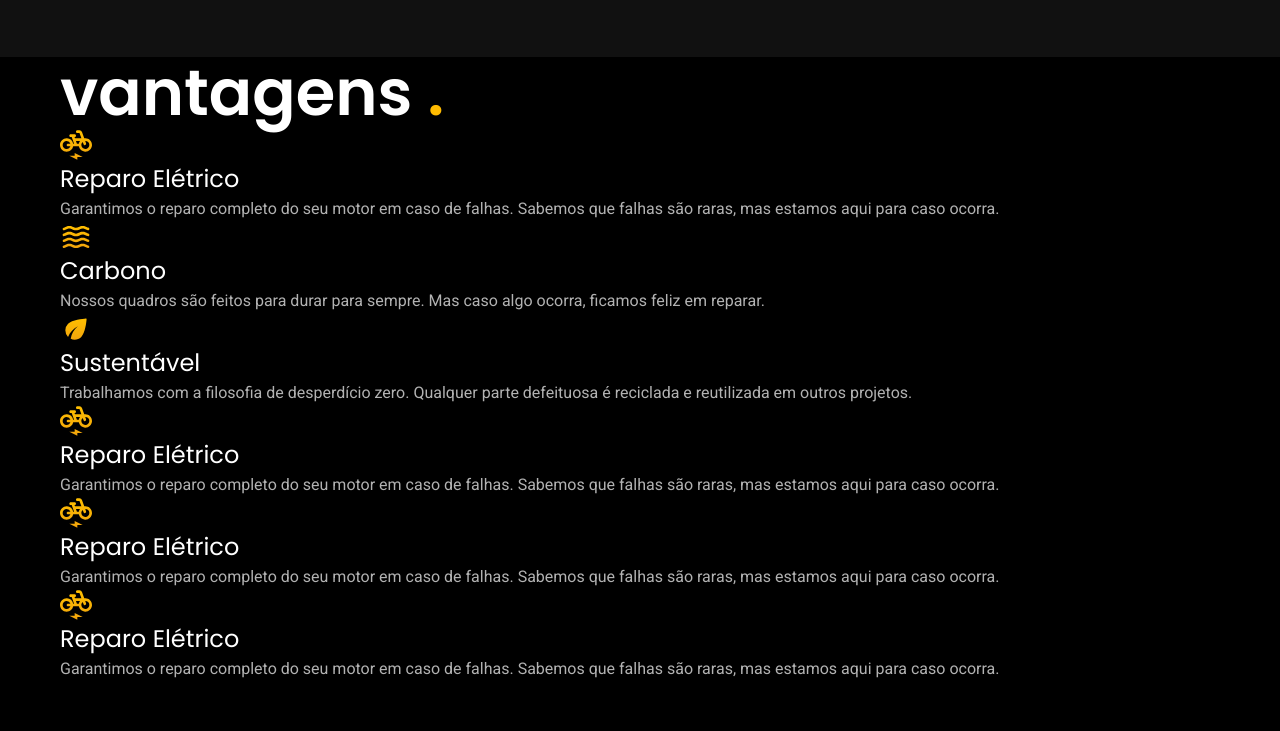
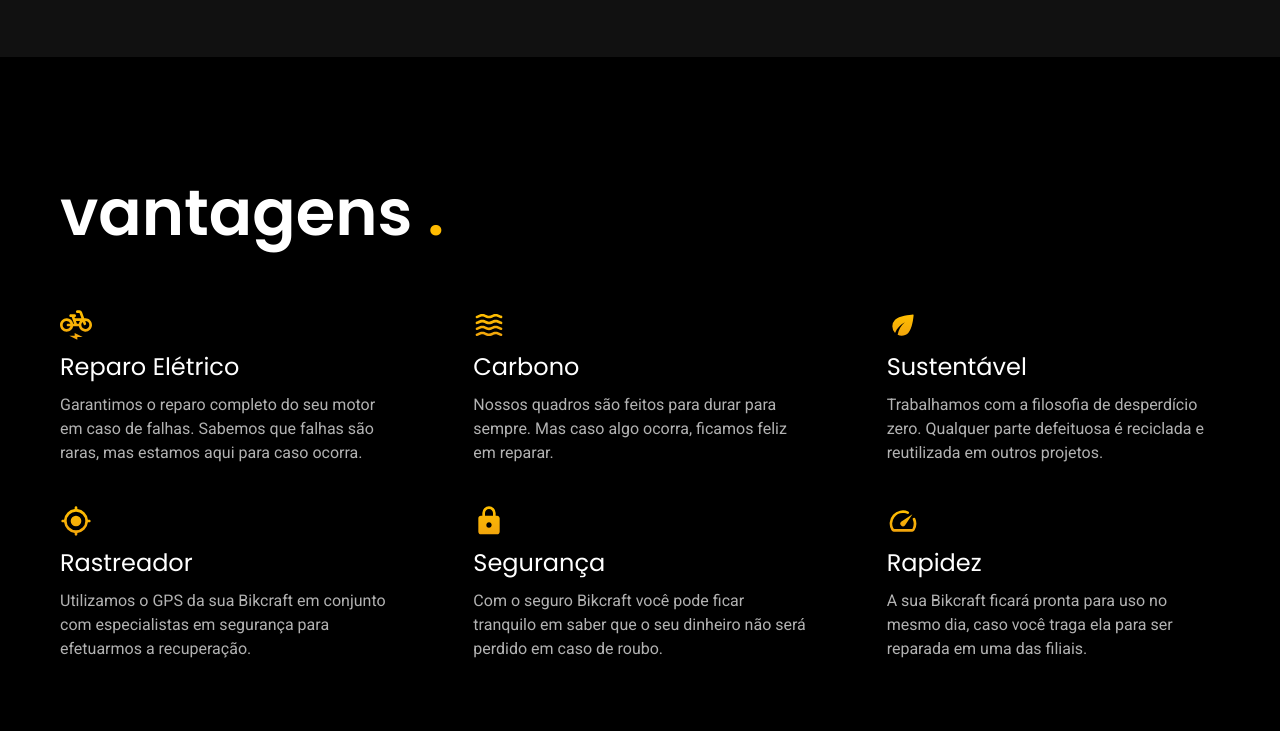
Before and after one commit to Ailson12/bikcraft, a plain HTML site: page seguros.html in a window 1280 px wide. Shown: the part 809-1540 px from the top of the page. Drawn offline with Linux system fonts and the light colour scheme.

Commit message:
adicionando secao de vantagens

```diff
--- a/css/seguros/vantagens.css
+++ b/css/seguros/vantagens.css
@@ -1,3 +1,33 @@
 .vantagens-bg {
   background-color: var(--cor-12);
 }
+
+.vantagens {
+  padding-top: 120px;
+  padding-bottom: 120px;
+}
+
+.vantagens h2 {
+  margin-bottom: 60px;
+}
+
+.vantagens ul {
+  display: grid;
+  gap: 40px 80px;
+  grid-template-columns: repeat(auto-fit, minmax(280px, max-content));
+}
+
+.vantagens img, h3 {
+  margin-bottom: 8px;
+}
+
+@media (max-width: 800px) {
+  .vantagens {
+    padding-top: 60px;
+    padding-bottom: 60px;
+  }
+
+  .vantagens h2 {
+    margin-bottom: 40px;
+  }
+}
--- a/seguros.html
+++ b/seguros.html
@@ -97,27 +97,27 @@
           </p>
         </li>
         <li>
-          <img src="./img/icones/eletrica.svg" alt="">
-          <h3 class="font-1-l cor-0">Reparo Elétrico</h3>
+          <img src="./img/icones/rastreador.svg" alt="">
+          <h3 class="font-1-l cor-0">Rastreador</h3>
           <p class="font-2-s cor-5">
-            Garantimos o reparo completo do seu motor em caso de falhas. Sabemos que falhas são raras,
-            mas estamos aqui para caso ocorra.
+            Utilizamos o GPS da sua Bikcraft em conjunto com especialistas em segurança
+            para efetuarmos a recuperação.
+            </p>
+            </li>
+            <li>
+              <img src="./img/icones/seguro.svg" alt="">
+              <h3 class="font-1-l cor-0">Segurança</h3>
+              <p class="font-2-s cor-5">
+                Com o seguro Bikcraft você pode ficar tranquilo em saber que o seu dinheiro
+                não será perdido em caso de roubo.
           </p>
         </li>
         <li>
-          <img src="./img/icones/eletrica.svg" alt="">
-          <h3 class="font-1-l cor-0">Reparo Elétrico</h3>
+          <img src="./img/icones/velocidade.svg" alt="">
+          <h3 class="font-1-l cor-0">Rapidez</h3>
           <p class="font-2-s cor-5">
-            Garantimos o reparo completo do seu motor em caso de falhas. Sabemos que falhas são raras,
-            mas estamos aqui para caso ocorra.
-          </p>
-        </li>
-        <li>
-          <img src="./img/icones/eletrica.svg" alt="">
-          <h3 class="font-1-l cor-0">Reparo Elétrico</h3>
-          <p class="font-2-s cor-5">
-            Garantimos o reparo completo do seu motor em caso de falhas. Sabemos que falhas são raras,
-            mas estamos aqui para caso ocorra.
+            A sua Bikcraft ficará pronta para uso no mesmo dia, caso você traga ela
+            para ser reparada em uma das filiais.
           </p>
         </li>
       </ul>
```
